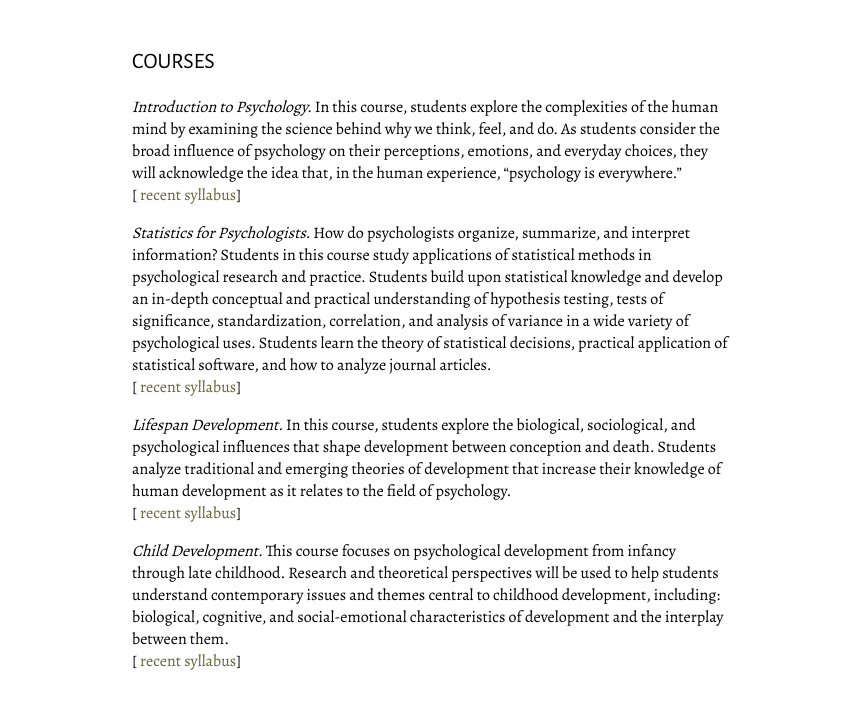
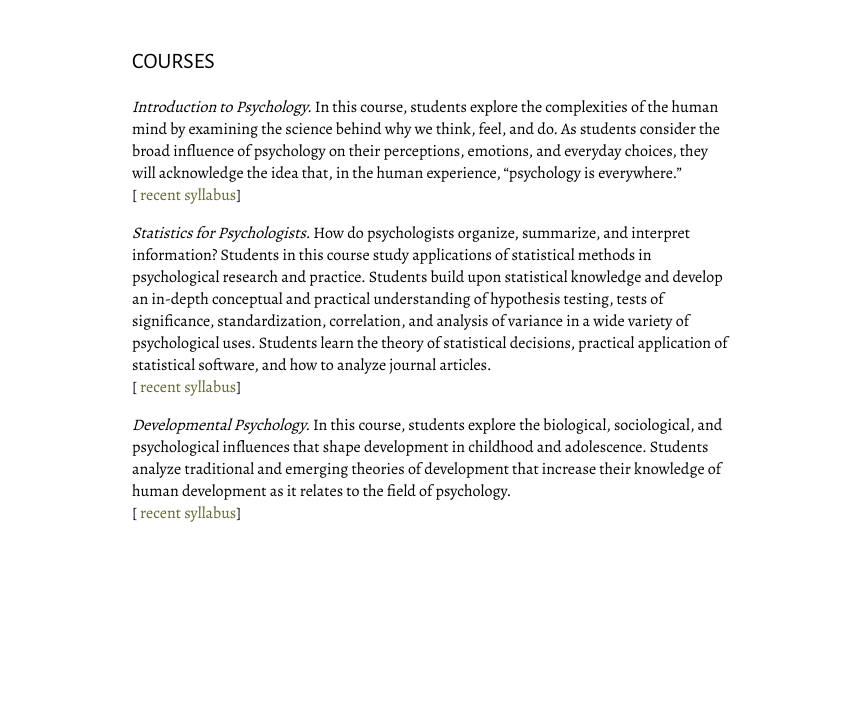
Before and after one commit to anordmey/anordmey.github.io, a plain HTML site: page teaching.html in a window 1280 px wide. Shown: the part 76-784 px from the top of the page, without its empty margins (208-1071 px from the left). Drawn offline with nearby package versions, Linux system fonts and the light colour scheme.

Commit message:
update sp25

```diff
--- a/teaching.html
+++ b/teaching.html
@@ -22,19 +22,15 @@
 		<h3>Courses</h3>
 
 		<p><i>Introduction to Psychology. </i> In this course, students explore the complexities of the human mind by examining the science behind why we think, feel, and do. As students consider the broad influence of psychology on their perceptions, emotions, and everyday choices, they will acknowledge the idea that, in the human experience, “psychology is everywhere.” <br/>
-			[<a href="https://drive.google.com/file/d/163SLsYeb03cLZOeie7mWxUPueKD1jhr1/view?usp=sharing", target="blank_"> recent syllabus</a>]
+			[<a href="https://docs.google.com/document/d/1L5N-Iye7bMWoo_QVdIJsDI13PkckeRs3io3GiW4qqhM/edit?usp=drive_link"> recent syllabus</a>]
 		</p>
 
 		<p><i>Statistics for Psychologists. </i> How do psychologists organize, summarize, and interpret information? Students in this course study applications of statistical methods in psychological research and practice. Students build upon statistical knowledge and develop an in-depth conceptual and practical understanding of hypothesis testing, tests of significance, standardization, correlation, and analysis of variance in a wide variety of psychological uses. Students learn the theory of statistical decisions, practical application of statistical software, and how to analyze journal articles. <br/>
-			[<a href="https://docs.google.com/document/d/1u373YVcA0WKUpUWT7oag7OvcJdO0E1Zy0P1Z6TiTNhs/edit?usp=sharing", target="blank_"> recent syllabus</a>]
+			[<a href="https://docs.google.com/document/d/1JRjEE5XDxyVB3Fo57uK62H8gdjFzuLTwF6_mtRdHmjM/edit?usp=drive_link", target="blank_"> recent syllabus</a>]
 		</p>
 
-		<p><i>Lifespan Development. </i> In this course, students explore the biological, sociological, and psychological influences that shape development between conception and death. Students analyze traditional and emerging theories of development that increase their knowledge of human development as it relates to the field of psychology. <br/>
-			[<a href="https://docs.google.com/document/d/1DPElrfCN534gp9LxgPtbCFoZ4PaM_9HeDqHA59CMpTI/edit?usp=sharing", target="blank_"> recent syllabus</a>]
-		</p>
-
-		<p><i>Child Development. </i> This course focuses on psychological development from infancy through late childhood. Research and theoretical perspectives will be used to help students understand contemporary issues and themes central to childhood development, including: biological, cognitive, and social-emotional characteristics of development and the interplay between them.  <br/>
-			[<a href="https://drive.google.com/file/d/1Pw3J0kM_AWPVE-LXkl9_zIOjrLFB3mkV/view?usp=sharing", target="blank_"> recent syllabus</a>]
+		<p><i>Developmental Psychology. </i> In this course, students explore the biological, sociological, and psychological influences that shape development in childhood and adolescence. Students analyze traditional and emerging theories of development that increase their knowledge of human development as it relates to the field of psychology. <br/>
+			[<a href="https://docs.google.com/document/d/1nMq4pXa1vpCV-tRYhpe3tYFTUq796C1eHYCneHwlc44/edit?usp=drive_link", target="blank_"> recent syllabus</a>]
 		</p>
 
 
```
Also changed, not shown: index.html (+5 -5 lines), 2 other files.
